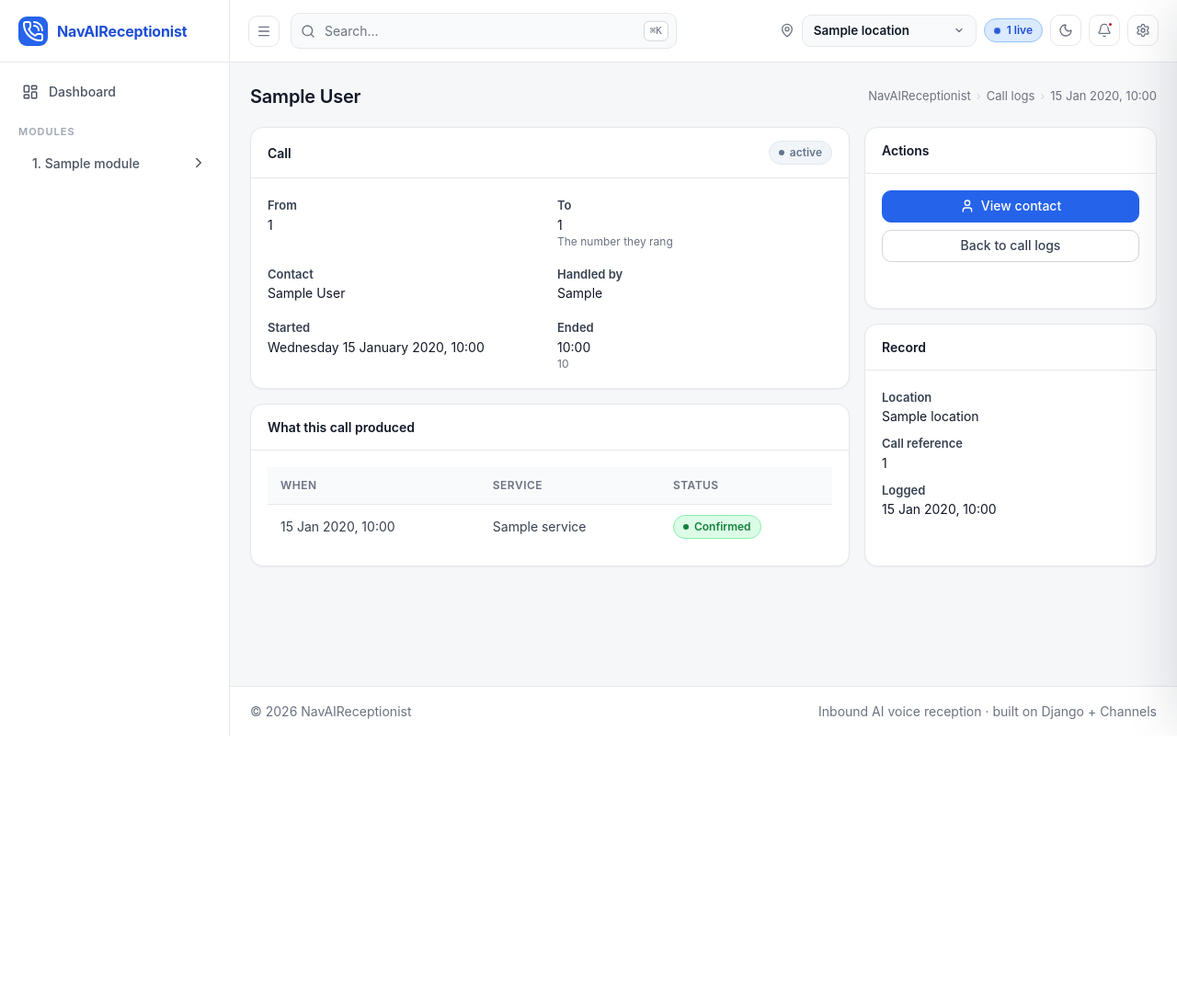
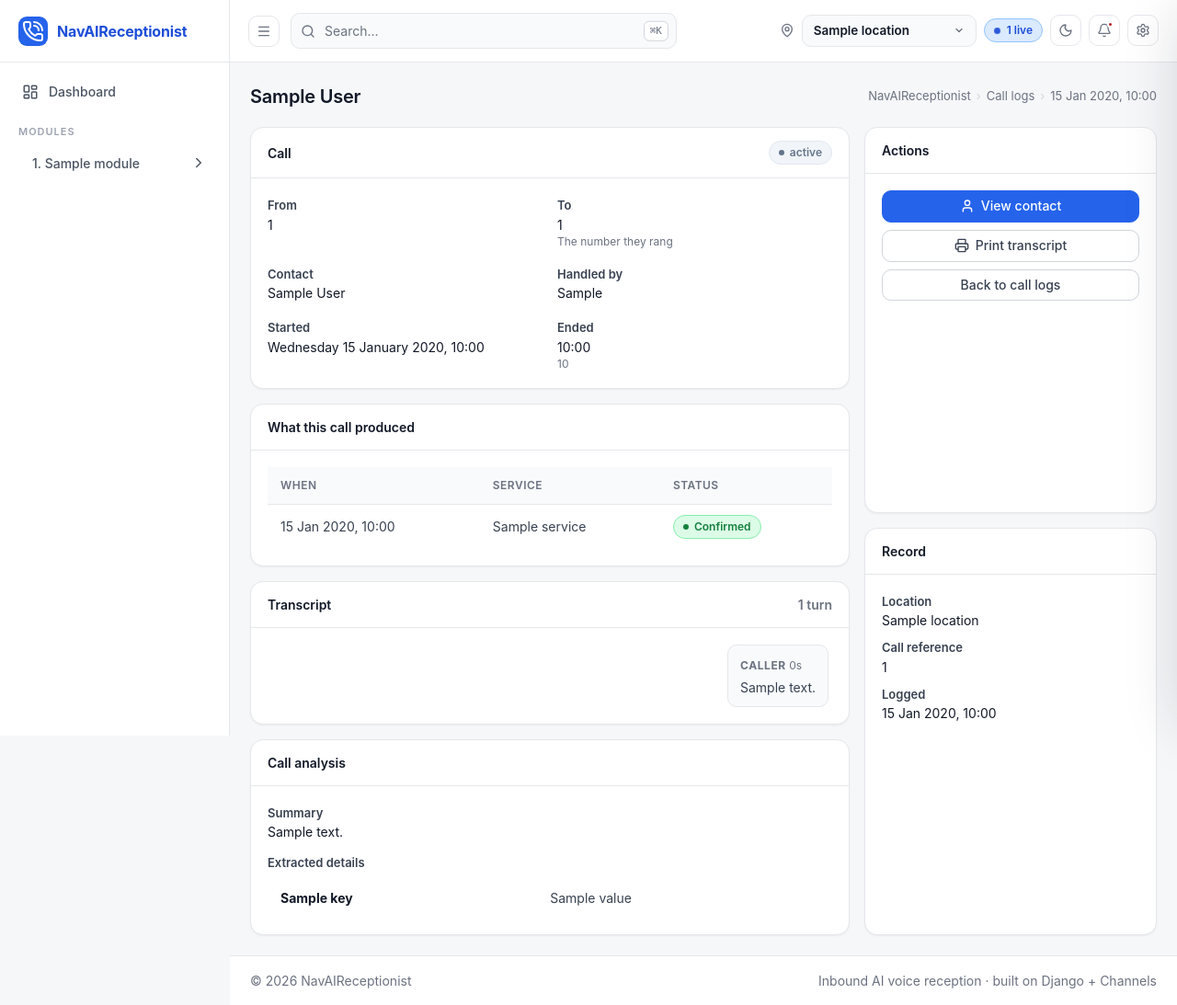
Before and after one commit to mnavaid925/NavAIReceptionist, a Django app: template templates/calls/calllog/callsession/detail.html in a window 1280 px wide. Shown: the whole page at 92% size. Before the commit the page ends 800 px from the top, so only its background shows below. Run offline with Django 4.2, Linux system fonts and the light colour scheme; the template is opened without the code that fills it: most values are stand-ins (such as "Sample title", 1, 10 or a date in 2020); some libraries are stand-ins or nearby versions.

Commit message:
feat(calls): 5.2 wire the transcript and analysis panels into the call detail page - the transcript through the already-authored partial under the load-bearing session=obj rename that would otherwise render an empty state on every call silently, and a defensively-branched analysis card that renders each stored value as-is rather than destructuring a shape Module 3 has not fixed yet, shows an explicit No analysis empty state for the abandoned, failed and in-progress calls that carry an empty dict, and never prints a raw None; plus a Print transcript action, the only navigation path to the print page

```diff
--- a/templates/calls/calllog/callsession/detail.html
+++ b/templates/calls/calllog/callsession/detail.html
@@ -210,17 +210,84 @@
     </div>
 
     {% comment %}
-      The remaining panels land here, in this column, in this order:
+      5.2 lands here: the transcript viewer, then the analysis panel. Both read
+      JSON columns already on this row — Invariant 2, no new table.
 
-        5.2  the transcript viewer          (partials/_transcript.html)
+      Still to land in this column:
         5.3  the event log and the cost breakdown
         5.4  the recording player and the transfer outcome
              (partials/_audio_player.html, partials/_transfer_outcome.html)
+    {% endcomment %}
 
-      They all read JSON columns that already exist on this same row — Invariant
-      2 means none of them adds a table. Nothing here needs to change to make
-      room for them beyond dropping the cards in.
+    {% comment %}
+      `session=obj`, not `session=session`. The partial's contract is
+      `session.transcript`, but this page's context key is `obj` — passing the
+      object under the name the partial expects. Get this wrong and it reads
+      `session.transcript` against an undefined variable, which Django resolves
+      to falsy: the empty state renders on every call, silently, never erroring.
     {% endcomment %}
+    {% include "partials/_transcript.html" with session=obj %}
+
+    <div class="card">
+      <div class="card-header"><span>Call analysis</span></div>
+      <div class="card-body">
+        {% comment %}
+          Rendered defensively because an abandoned, failed or in-progress call
+          has `analysis == {}` — five seeded rows are exactly that. `dict_get`
+          reads a key without assuming it is present, and each value is printed
+          as-is rather than destructured: Module 3's post-call analysis step
+          (unbuilt) decides whether `success_evaluation` is a bare string or a
+          richer object, so this page must not presume a shape it was not given.
+          Nothing here is `|safe` — the summary is model-authored text about a
+          call whose other half was caller speech.
+        {% endcomment %}
+        {% if obj.analysis %}
+          {% with summary=obj.analysis|dict_get:"summary" evaluation=obj.analysis|dict_get:"success_evaluation" %}
+            {% if summary %}
+              <div class="mb-3">
+                <span class="form-label">Summary</span>
+                <p>{{ summary }}</p>
+              </div>
+            {% endif %}
+            {% if evaluation %}
+              <div class="mb-3">
+                <span class="form-label">Success evaluation</span>
+                <p>{{ evaluation }}</p>
+              </div>
+            {% endif %}
+            {% if obj.analysis.extracted_data %}
+              <div>
+                <span class="form-label">Extracted details</span>
+                <div class="table-wrap" style="margin-block-start: 6px;">
+                  <table class="table">
+                    <tbody>
+                      {% for key, value in obj.analysis.extracted_data.items %}
+                        <tr>
+                          <th scope="row">{{ key }}</th>
+                          <td>{{ value }}</td>
+                        </tr>
+                      {% endfor %}
+                    </tbody>
+                  </table>
+                </div>
+              </div>
+            {% endif %}
+            {% comment %}
+              The dict is truthy but every key we know how to render is absent —
+              possible if Module 3 writes an analysis shape this page predates.
+              Say so plainly rather than showing an empty card. Kept inside the
+              `with` block so `summary` and `evaluation` are still in scope — they
+              are undefined outside it.
+            {% endcomment %}
+            {% if not summary and not evaluation and not obj.analysis.extracted_data %}
+              <p class="text-muted">This call was analysed, but none of its details are in a form this page can show yet.</p>
+            {% endif %}
+          {% endwith %}
+        {% else %}
+          {% include "partials/_empty_state.html" with icon="clipboard-x" title="No analysis" message="Nothing happened on this call to analyse — it was abandoned, failed, or is still in progress." %}
+        {% endif %}
+      </div>
+    </div>
 
   </div>
 
@@ -242,6 +309,15 @@
             <i data-lucide="user"></i> View contact
           </a>
         {% endif %}
+        {% comment %}
+          The only way to reach the print page from the product's own navigation
+          — without this link the route resolves but is unreachable except by
+          hand-editing a URL. Same tenant+location scoping as this page, so it is
+          not a wider door than the one the user already walked through.
+        {% endcomment %}
+        <a class="btn btn-outline" href="{% url 'calls:callsession_transcript_print' obj.pk %}">
+          <i data-lucide="printer"></i> Print transcript
+        </a>
         <a class="btn btn-outline" href="{% url 'calls:callsession_list' %}">
           Back to call logs
         </a>
```
